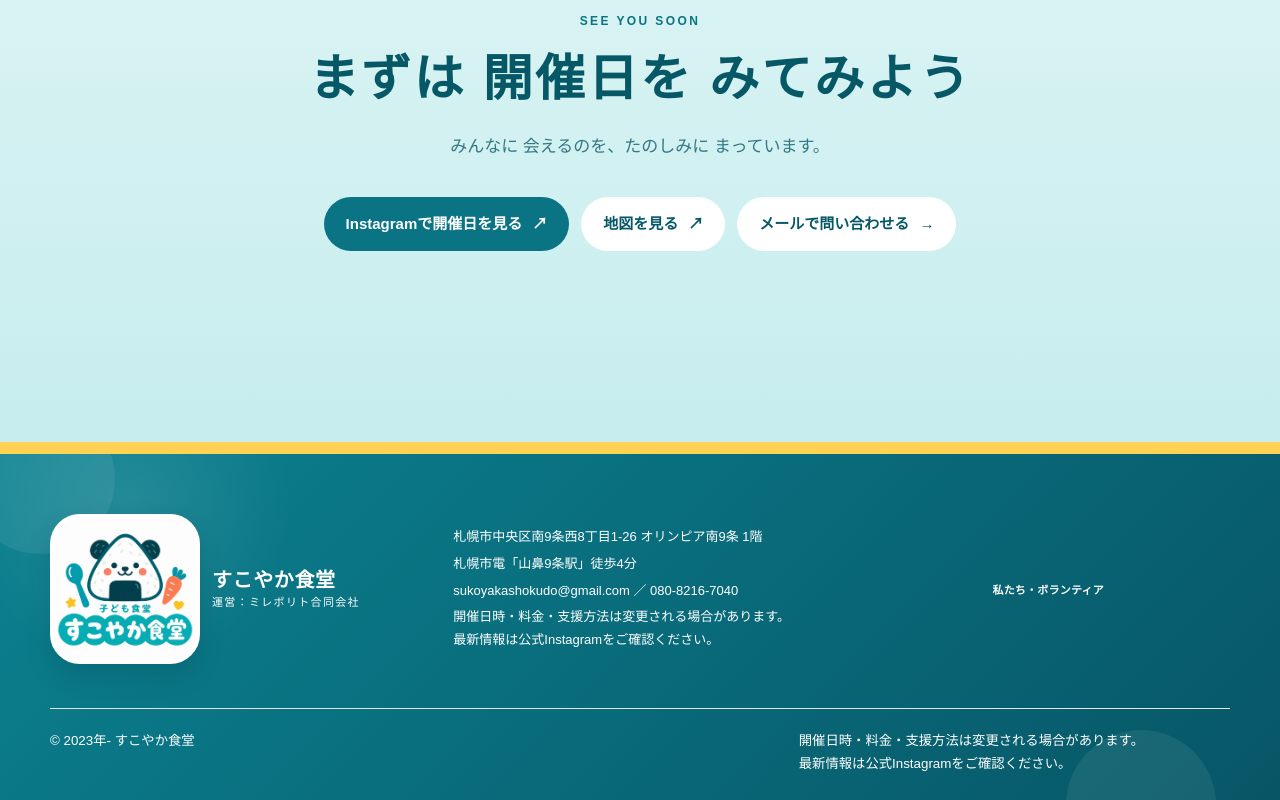
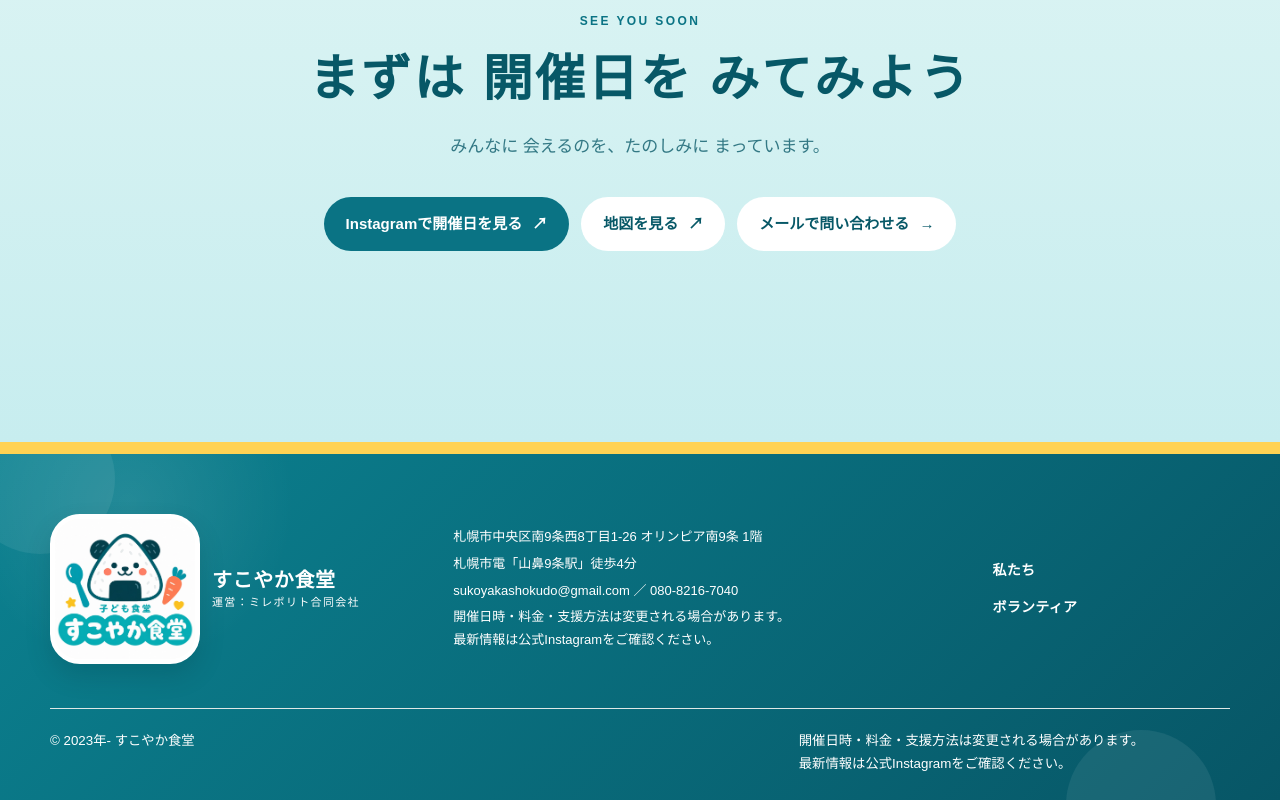
Before and after one commit to SUKOYAKASHOKUDO/sukoyaka-shokudo, a Next.js app: page /kids in a window 1280 px wide. Shown: the part 3040-3840 px from the top of the page. Built offline with nearby package versions, Linux system fonts and the light colour scheme.

Commit message:
Split footer team and volunteer links

```diff
--- a/app/storybook-world.css
+++ b/app/storybook-world.css
@@ -1604,10 +1604,15 @@ body::selection {
   font-family: var(--storybook-round);
 }
 
+.footer-team-nav {
+  display: grid;
+  gap: 12px;
+}
+
 .footer-team-nav a {
   display: inline-flex;
   color: #fff;
-  font-size: 11px;
+  font-size: 14px;
   font-weight: 900;
   letter-spacing: 0.02em;
   text-decoration: none;
@@ -1618,6 +1623,11 @@ body::selection {
 .footer-team-nav a:focus-visible {
   text-decoration: underline;
   text-underline-offset: 5px;
+}
+
+#team,
+#volunteer {
+  scroll-margin-top: 120px;
 }
 
 .site-footer .footer-bottom {
--- a/app/team/page.tsx
+++ b/app/team/page.tsx
@@ -20,7 +20,7 @@ export default function TeamPage() {
       </a>
       <SiteHeader />
       <main id="main" className="mashiro-site team-page">
-        <section className="mashiro-section team-content-start">
+        <section id="team" className="mashiro-section team-content-start">
           <div className="shell mashiro-editorial-grid">
             <figure className="mashiro-editorial-photo">
               <Image
@@ -63,7 +63,7 @@ export default function TeamPage() {
           </div>
         </section>
 
-        <section className="mashiro-section">
+        <section id="volunteer" className="mashiro-section">
           <div className="shell mashiro-volunteer-grid">
             <div>
               <p className="mashiro-kicker">ボランティアについて · VOLUNTEER</p>
--- a/components/SiteFooter.tsx
+++ b/components/SiteFooter.tsx
@@ -49,7 +49,8 @@ export function SiteFooter() {
         </div>
 
         <nav className="footer-team-nav" aria-label="フッターメニュー">
-          <Link href="/team">私たち・ボランティア</Link>
+          <Link href="/team#team">私たち</Link>
+          <Link href="/team#volunteer">ボランティア</Link>
         </nav>
       </div>
 
```
